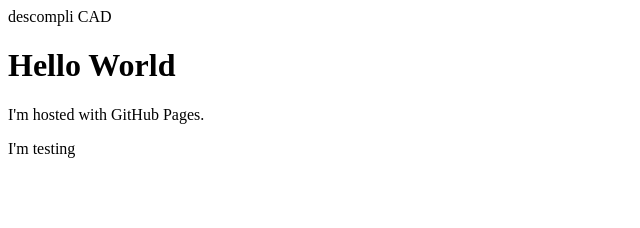
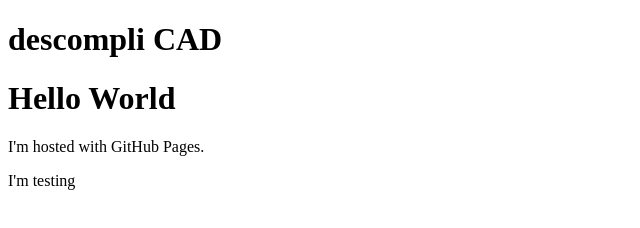
Before and after one commit to ishikamen85/descompliCAD, a plain HTML site: page index.html in a window 1280 px wide. Shown: the whole page, without its empty margins (0-640 px from the left). Drawn offline with Linux system fonts and the light colour scheme.

Commit message:
Update index.html

```diff
--- a/index.html
+++ b/index.html
@@ -1,6 +1,6 @@
 <!DOCTYPE html>
-<html>
-<head>descompli CAD</head>
+<html><title>descompli CAD</title>
+<head><h1>descompli CAD</h1></head>
 <body>
 <h1>Hello World</h1>
 <p>I'm hosted with GitHub Pages.</p>
```
